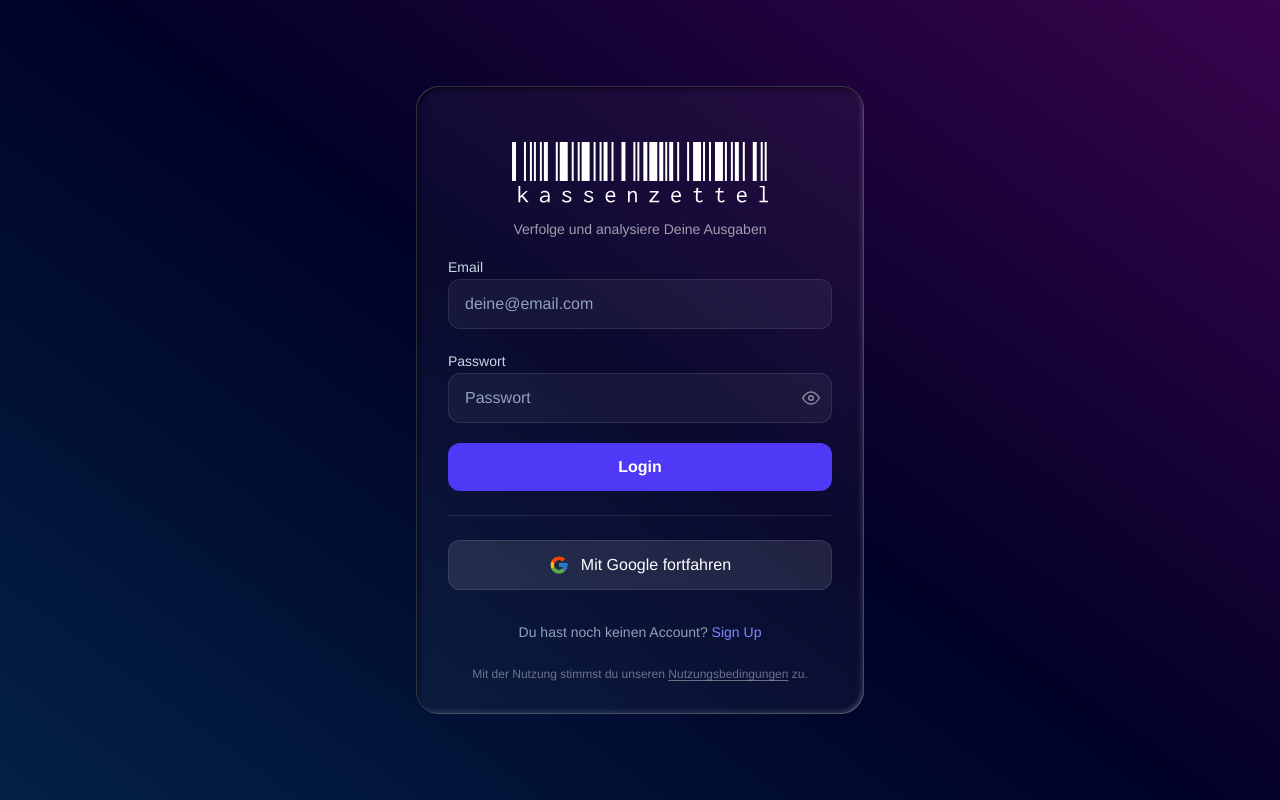
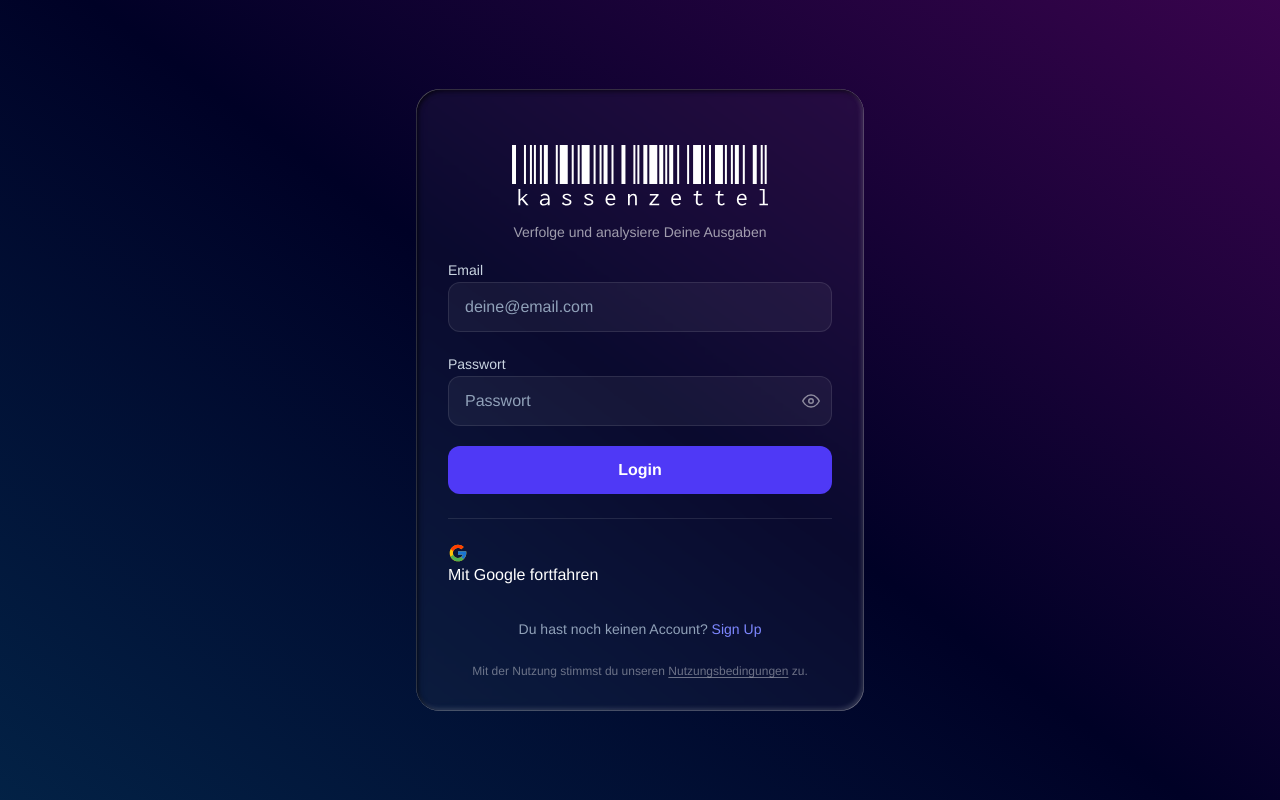
Before and after one commit to Yasemin-Yazoglu/kassenzettel, a Next.js app: page /auth/login in a window 1280 px wide. Built offline with nearby package versions, Linux system fonts and the light colour scheme.

Commit message:
remove old code and use component - The login with google button is replaced by a button component

```diff
--- a/app/auth/login/page.tsx
+++ b/app/auth/login/page.tsx
@@ -4,6 +4,7 @@ import { useState } from "react";
 import Logo from '@/public/logo/kassenzettel.svg';
 import Link from "next/link";
 import { LoginForm } from "./components/LoginForm";
+import { LoginWithGoogle } from "./components/LoginWithGoogle";
 
 export default function LoginPage() {
     const [formState, setFormState] = useState<'login' | 'signup'>('login')
@@ -53,43 +54,7 @@ export default function LoginPage() {
                 <hr className="w-full border-t border-white/10" />
             </div>
 
-            <button
-                className="
-                w-full
-                flex
-                items-center
-                justify-center
-                gap-3
-                py-3
-                rounded-xl
-                border
-                border-white/10
-                bg-white/10
-                hover:bg-white/15
-                text-white
-                transition
-                "
-            >
-            <svg width="20" height="20" viewBox="0 0 48 48">
-                <path
-                    fill="#FFC107"
-                    d="M43.611 20.083H42V20H24v8h11.303C33.655 32.657 29.205 36 24 36c-6.627 0-12-5.373-12-12s5.373-12 12-12c3.059 0 5.842 1.154 7.957 3.043l5.657-5.657C34.046 6.053 29.29 4 24 4 12.955 4 4 12.955 4 24s8.955 20 20 20 20-8.955 20-20c0-1.341-.138-2.651-.389-3.917z"
-                />
-                <path
-                    fill="#FF3D00"
-                    d="M6.306 14.691l6.571 4.819C14.655 15.108 18.961 12 24 12c3.059 0 5.842 1.154 7.957 3.043l5.657-5.657C34.046 6.053 29.29 4 24 4c-7.682 0-14.347 4.337-17.694 10.691z"
-                />
-                <path
-                    fill="#4CAF50"
-                    d="M24 44c5.188 0 9.86-1.977 13.409-5.192l-6.19-5.238C29.147 35.091 26.683 36 24 36c-5.184 0-9.626-3.329-11.283-7.946l-6.522 5.025C9.505 39.556 16.227 44 24 44z"
-                />
-                <path
-                    fill="#1976D2"
-                    d="M43.611 20.083H42V20H24v8h11.303a12.046 12.046 0 01-4.084 5.57h.003l6.19 5.238C36.971 38.482 44 33 44 24c0-1.341-.138-2.651-.389-3.917z"
-                />
-            </svg>
-                Mit Google fortfahren
-            </button>
+            <LoginWithGoogle />
                 <p className="text-center text-slate-400 text-sm mt-8">
                     Du hast noch keinen Account?{" "}
                     <button className="text-indigo-400 hover:text-indigo-300">
```
